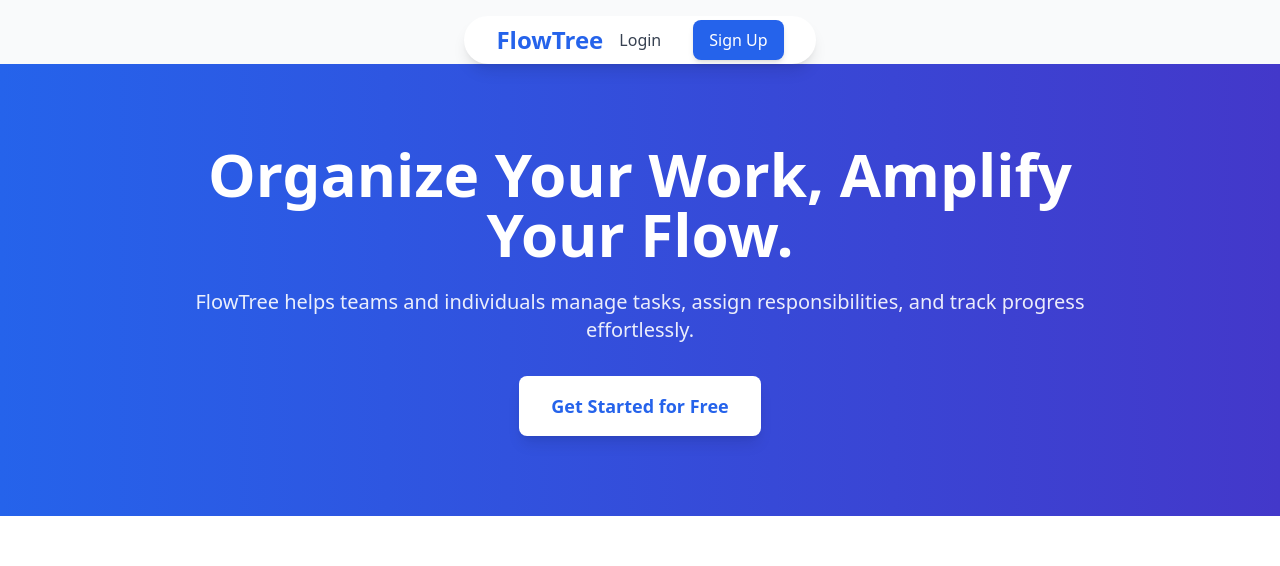
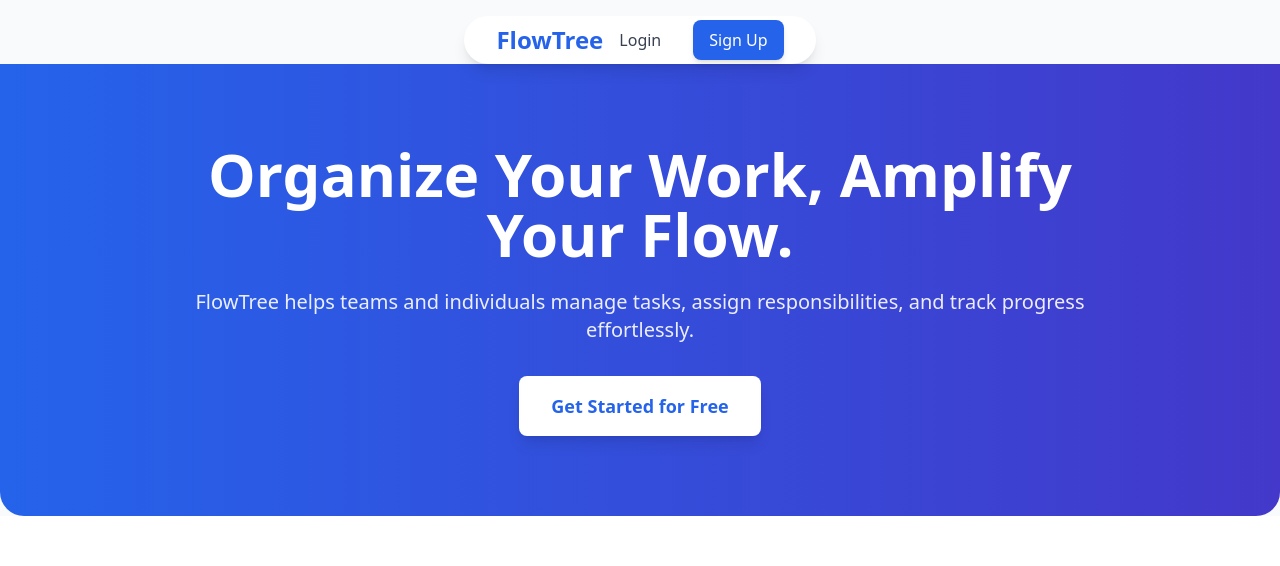
Before and after one commit to ghostm0nk/flowtree, a React (Vite) app: page / in a window 1280 px wide. Shown: the top 566 px of the page. Built offline with nearby package versions, Linux system fonts and the light colour scheme; no server answers.

Commit message:
Update src/pages/LandingPage.jsx

```diff
--- a/src/pages/LandingPage.jsx
+++ b/src/pages/LandingPage.jsx
@@ -9,7 +9,7 @@ const LandingPage = () => {
       <Header />
       <main className="flex-grow">
         {/* Hero Section */}
-        <section className="w-full bg-gradient-to-r from-blue-600 to-indigo-700 text-white py-20 px-4 sm:px-6 lg:px-8 text-center animate-fade-in-up">
+        <section className="w-full bg-gradient-to-r from-blue-600 to-indigo-700 text-white py-20 px-4 sm:px-6 lg:px-8 text-center animate-fade-in-up rounded-b-3xl">
           <div className="max-w-4xl mx-auto">
             <h1 className="text-4xl sm:text-5xl lg:text-6xl font-extrabold leading-tight mb-6">
               Organize Your Work, Amplify Your Flow.
```
